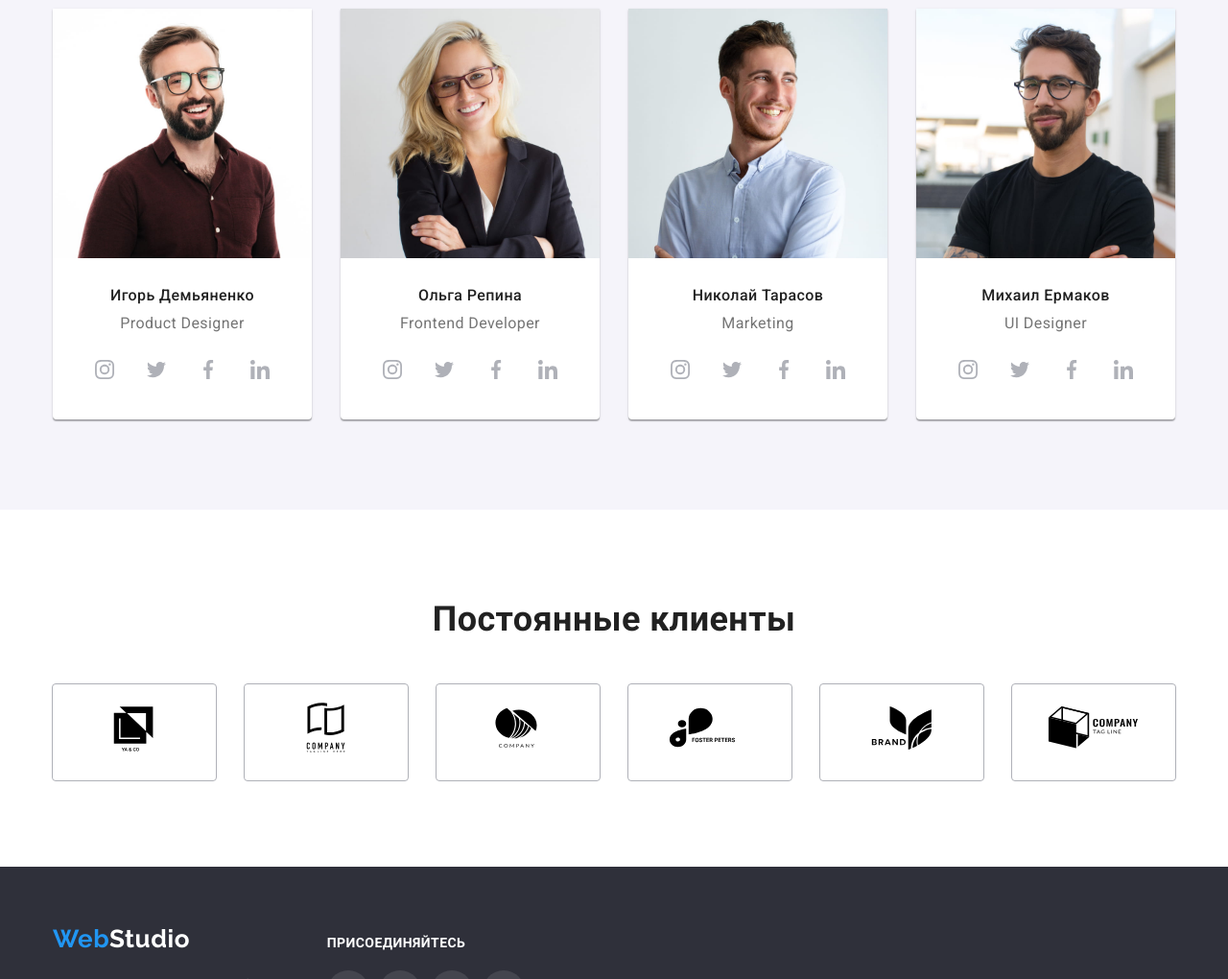
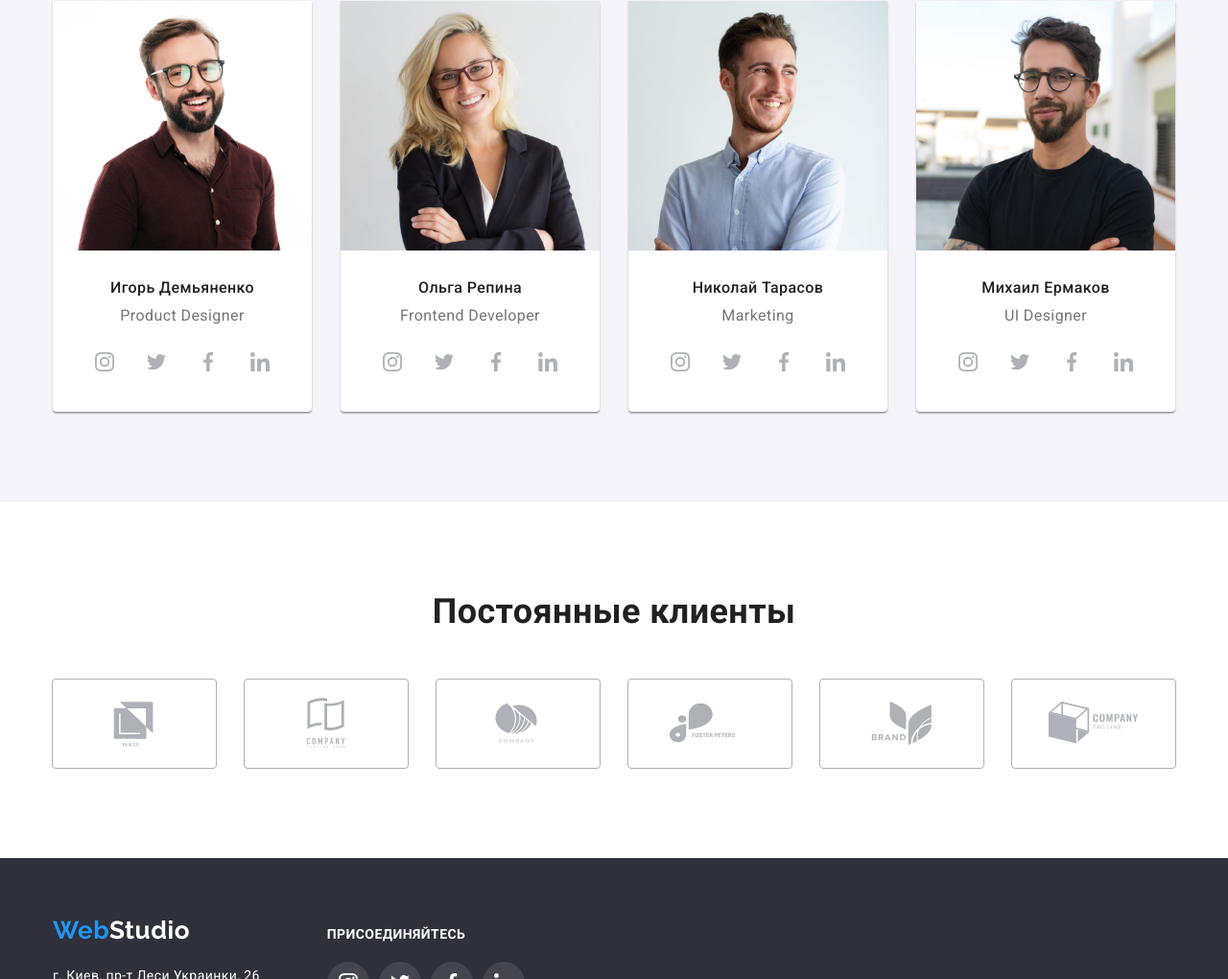
Before and after one commit to TarasKachmar2022/goit-markup-hw-04, a plain HTML site: page index.html in a window 1280 px wide. Shown: the part 1780-2800 px from the top of the page at 96% size. Drawn offline with nearby package versions, Linux system fonts and the light colour scheme; files whose address does not match are found by name.

Commit message:
Додає правки

```diff
--- a/css/styles.css
+++ b/css/styles.css
@@ -6,6 +6,7 @@
     --backgraund-color-grey: #F5F4FA;
     --backgraund-color-dark: #2F303A;
     --icon-color-white: #ffffff;
+    --icon-color-grey: #AFB1B8;
     /* Other */
     --indent: 30px;
     --item: 4;
@@ -132,7 +133,6 @@
     background-image: linear-gradient(to right, rgba(47, 48, 58, 0.4),
     rgba(47, 48, 58, 0.4)), url(../images/hero/img.jpg);
     max-width: 1600px;
-    height: 600px;
     background-repeat: no-repeat;
     background-position: center;
     background-size: cover;
@@ -249,13 +249,8 @@
 }
 .footer-container{
     display: flex;
-}
-.footer-contscts{
-    margin-right: 70px;
-}
-.footer-join{
-    padding-top: 12px;
-    padding-bottom: 40px;
+    gap: 70px;
+    align-items: baseline;
 }
 .join-descr{
     font-weight: 700;
@@ -293,12 +288,11 @@
     border: none;
     border-radius: 4px;
     padding: 6px 22px;
-
     display: block;
 }
 .filter-btn:hover,
 .filter-btn:focus{
-box-shadow: 0px 3px 1px 0px rgba(0, 0, 0, 0.10), 0px 1px 2px 0px rgba(0, 0, 0, 0.08), 0px 2px 2px 0px rgba(0, 0, 0, 0.12);
+    box-shadow: 0px 3px 1px 0px rgba(0, 0, 0, 0.10), 0px 1px 2px 0px rgba(0, 0, 0, 0.08), 0px 2px 2px 0px rgba(0, 0, 0, 0.12);
 }
 .filter-item:not(:last-child){
     margin-right: 8px;
@@ -307,7 +301,6 @@
 .filter-btn:focus{
     color: var(--text-color-white);
     background-color: var(--accent-color);
-
 }
 .portfolio-list{
     --item: 3;
@@ -323,8 +316,12 @@
 .portfolio-link{
     display: block;
 }
-.portfolio-link:hover{
-    box-shadow: 0px 1px 1px rgba(0, 0, 0, 0.12), 0px 4px 4px rgba(0, 0, 0, 0.06), 1px 4px 6px rgba(0, 0, 0, 0.16);
+.portfolio-link:hover,
+.portfolio-link:focus{
+    box-shadow:
+    0px 1px 1px rgba(0, 0, 0, 0.12),
+    0px 4px 4px rgba(0, 0, 0, 0.06),
+    1px 4px 6px rgba(0, 0, 0, 0.16);
 }
 .portfolio-title{
     margin-bottom: 4px;
@@ -341,12 +338,13 @@
 /* Contacts-icon */
 .contacts-icon{
     margin-right: 10px;
-}
-.contacts-link:hover {
-    fill: var(--accent-color);
+    fill: currentColor;
 }
 /* Features icons */
 .features-container{
+    display: flex;
+    align-items: center;
+    justify-content: center;
     padding-top: 25px;
     padding-right: 100px;
     padding-bottom: 25px;
@@ -370,7 +368,7 @@
     justify-content: center;
 }
 .social-icon{
-    fill: #AFB1B8;
+    fill: var(--icon-color-grey)
 }
 .social-link:hover,
 .social-link:focus{
@@ -392,31 +390,26 @@
     background-color: var(--accent-color);
 }
 /* Постоянные клиенты */
-.clients-title{
-    margin-bottom: 50px;
-}
-.clients-list{
-    display: flex;
-    gap: 30px;
-}
 .clients-item{
-    fill: #AFB1B8;
-}
-.clients-container{
     display: flex;
     width: 170px;
     height: 92px;
     align-items: center;
     justify-content: center;
-
+    flex-basis: calc((100% - var(--indent) * (var(--item) - 1)) / var(--item));
+    --item: 6;
 }
 .clients-link{
+    display: flex;
+    align-items: center;
+    justify-content: center;
     padding-top: 16px;
     padding-right: 32px;
     padding-bottom: 16px;
     padding-left: 32px;
-    border: 1px solid #AFB1B8;
+    border: 1px solid var(--icon-color-grey);
     border-radius: 4px;
+    fill: var(--icon-color-grey);
 }
 .clients-link:hover,
 .clients-link:focus{
--- a/index.html
+++ b/index.html
@@ -450,11 +450,10 @@
       <section class="clients section">
         <div class="container">
           <h2 class="clients-title section-title">Постоянные клиенты</h2>
-          <ul class="clients-list list">
-            <li class="clients-item">
-              <div class="clients-container">
+          <ul class="card-set list">
+            <li class="card-item clients-item">
               <a
-                  class="clients-link"
+                class="clients-link link"
                 target="_blank"
                 rel="noopener noreferrer"
                 href=""
@@ -464,12 +463,10 @@
                   <use href="./images/icons.svg#logo-1"></use>
                 </svg>
               </a>
-              </div>
             </li>
-            <li class="clients-item">
-              <div class="clients-container">
+            <li class="card-item clients-item">
               <a
-                  class="clients-link"
+                class="clients-link link"
                 target="_blank"
                 rel="noopener noreferrer"
                 href=""
@@ -479,12 +476,10 @@
                   <use href="./images/icons.svg#logo-2"></use>
                 </svg>
               </a>
-              </div>
             </li>
-            <li class="clients-item">
-              <div class="clients-container">
+            <li class="card-item clients-item">
               <a
-                  class="clients-link"
+                class="clients-link link"
                 target="_blank"
                 rel="noopener noreferrer"
                 href=""
@@ -494,12 +489,10 @@
                   <use href="./images/icons.svg#logo-3"></use>
                 </svg>
               </a>
-              </div>
             </li>
-            <li class="clients-item">
-              <div class="clients-container">
+            <li class="card-item clients-item">
               <a
-                  class="clients-link"
+                class="clients-link link"
                 target="_blank"
                 rel="noopener noreferrer"
                 href=""
@@ -509,12 +502,10 @@
                   <use href="./images/icons.svg#logo-4"></use>
                 </svg>
               </a>
-              </div>
             </li>
-            <li class="clients-item">
-              <div class="clients-container">
+            <li class="card-item clients-item">
               <a
-                  class="clients-link"
+                class="clients-link link"
                 target="_blank"
                 rel="noopener noreferrer"
                 href=""
@@ -524,12 +515,10 @@
                   <use href="./images/icons.svg#logo-5"></use>
                 </svg>
               </a>
-              </div>
             </li>
-            <li class="clients-item">
-              <div class="clients-container">
+            <li class="card-item clients-item">
               <a
-                  class="clients-link"
+                class="clients-link link"
                 target="_blank"
                 rel="noopener noreferrer"
                 href=""
@@ -539,7 +528,6 @@
                   <use href="./images/icons.svg#logo-6"></use>
                 </svg>
               </a>
-              </div>
             </li>
           </ul>
         </div>
```
Lines whose indentation alone changed are shown as unchanged.
